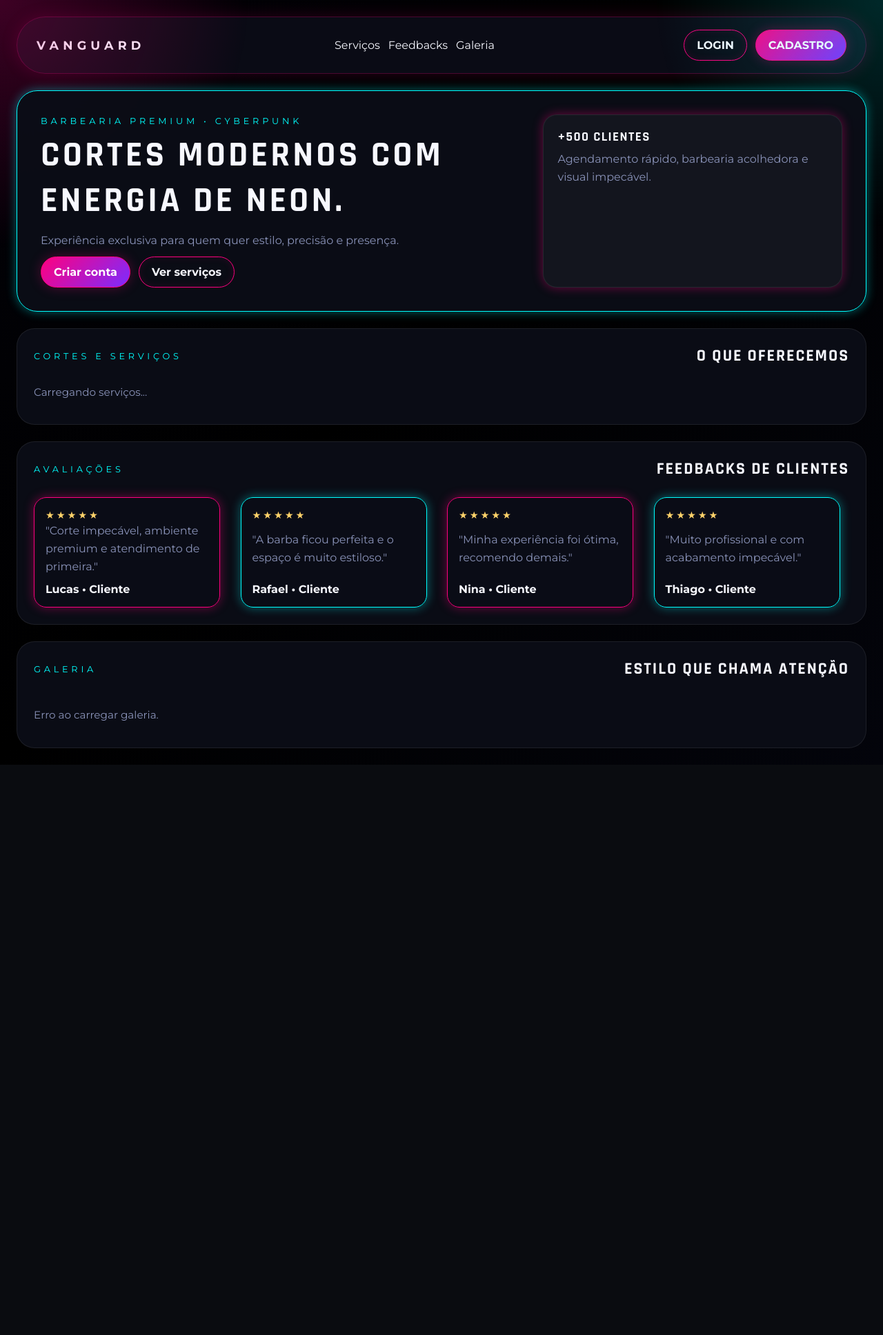
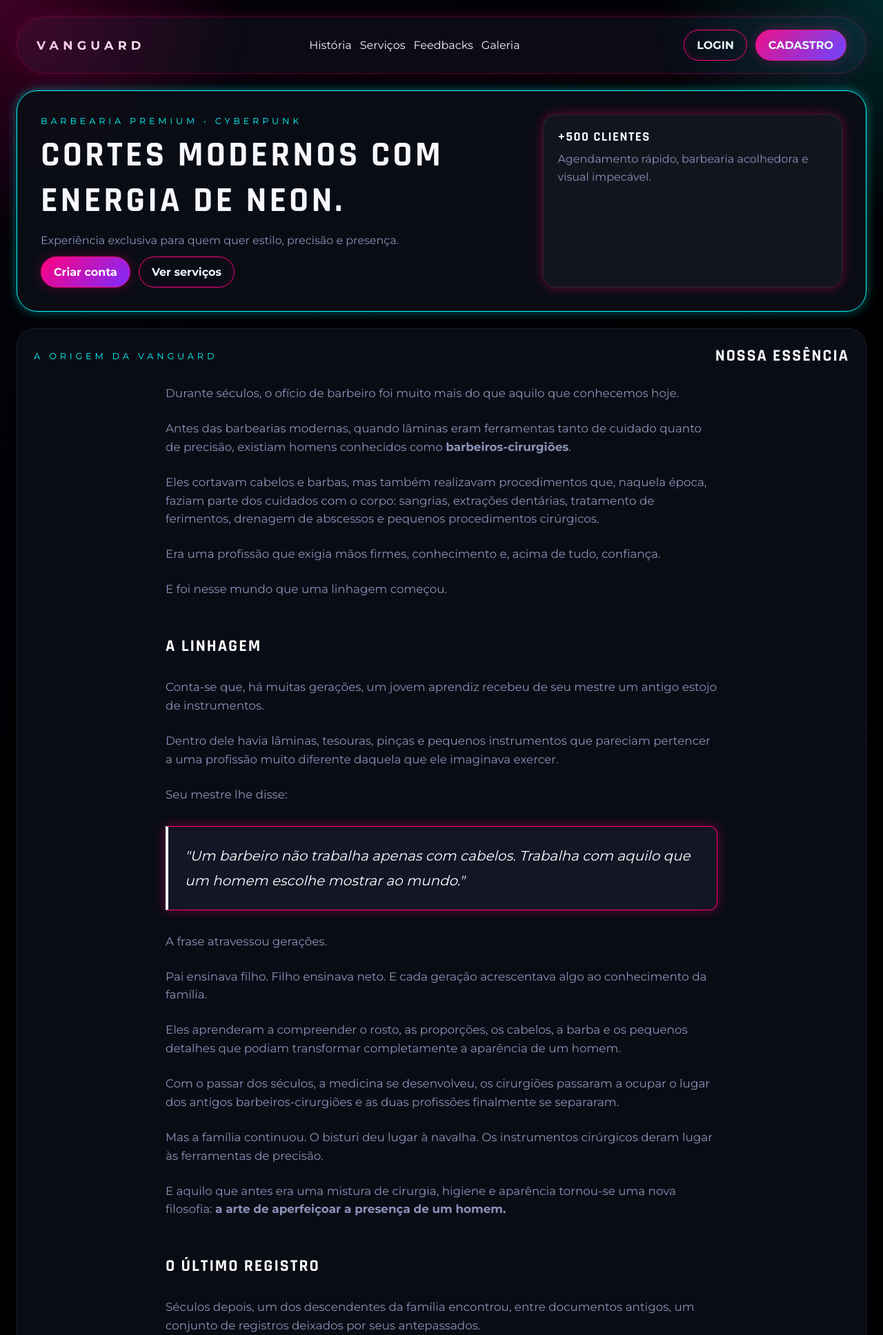
Before and after one commit to Swim-nshsjsn/vanguard, a PHP site: page /vangud/index.html in a window 1280 px wide. Shown: the top 1936 px of the page at 69% size. Before the commit the page ends 1109 px from the top, so only its background shows below. Run offline with PHP 8.4, Linux system fonts and the light colour scheme; some libraries are stand-ins or nearby versions.

Commit message:
Add files via upload

```diff
--- a/vangud/css/style.css
+++ b/vangud/css/style.css
@@ -1114,3 +1114,44 @@ select option {
   color: var(--muted);
   line-height: 1.4;
 }
+
+
+
+
+/* ── Seção História ───────────────────────── */
+.historia-content {
+  color: var(--text);
+  font-size: 1.05rem;
+  line-height: 1.8;
+  max-width: 800px;
+  margin: 0 auto;
+}
+.historia-content p {
+  margin-bottom: 24px;
+}
+.historia-subtitle {
+  font-size: 1.5rem;
+  color: #fff;
+  margin-top: 48px;
+  margin-bottom: 24px;
+  text-transform: uppercase;
+  letter-spacing: 2px;
+}
+.historia-quote {
+  font-size: 1.25rem;
+  font-style: italic;
+  padding: 24px;
+  margin: 32px 0;
+  background: var(--panel-2);
+  border-left: 4px solid;
+  color: #fff;
+  border-radius: 0 12px 12px 0;
+}
+.historia-conclusion {
+  font-size: 1.5rem;
+  color: var(--neon-cyan);
+  text-align: center;
+  margin-top: 48px;
+  text-transform: uppercase;
+  letter-spacing: 1px;
+}
--- a/vangud/index.html
+++ b/vangud/index.html
@@ -11,6 +11,7 @@
       <header class="topbar">
         <a id="brandLink" class="brand" href="index.html">VANGUARD</a>
         <nav class="nav-links">
+          <a href="#historia">História</a>
           <a href="#servicos">Serviços</a>
           <a href="#feedbacks">Feedbacks</a>
           <a href="#galeria">Galeria</a>
@@ -35,6 +36,58 @@
           <div class="hero-stat neon-border-pink">
             <h3>+500 clientes</h3>
             <p>Agendamento rápido, barbearia acolhedora e visual impecável.</p>
+          </div>
+        </section>
+
+        <section id="historia" class="section-card">
+          <div class="section-heading">
+            <p class="eyebrow">A Origem da Vanguard</p>
+            <h2>Nossa Essência</h2>
+          </div>
+          <div class="historia-content">
+            <p>Durante séculos, o ofício de barbeiro foi muito mais do que aquilo que conhecemos hoje.</p>
+            <p>Antes das barbearias modernas, quando lâminas eram ferramentas tanto de cuidado quanto de precisão, existiam homens conhecidos como <strong>barbeiros-cirurgiões</strong>.</p>
+            <p>Eles cortavam cabelos e barbas, mas também realizavam procedimentos que, naquela época, faziam parte dos cuidados com o corpo: sangrias, extrações dentárias, tratamento de ferimentos, drenagem de abscessos e pequenos procedimentos cirúrgicos.</p>
+            <p>Era uma profissão que exigia mãos firmes, conhecimento e, acima de tudo, confiança.</p>
+            <p>E foi nesse mundo que uma linhagem começou.</p>
+
+            <h3 class="historia-subtitle">A LINHAGEM</h3>
+            <p>Conta-se que, há muitas gerações, um jovem aprendiz recebeu de seu mestre um antigo estojo de instrumentos.</p>
+            <p>Dentro dele havia lâminas, tesouras, pinças e pequenos instrumentos que pareciam pertencer a uma profissão muito diferente daquela que ele imaginava exercer.</p>
+            <p>Seu mestre lhe disse:</p>
+
+            <blockquote class="historia-quote neon-border-pink">
+              "Um barbeiro não trabalha apenas com cabelos. Trabalha com aquilo que um homem escolhe mostrar ao mundo."
+            </blockquote>
+
+            <p>A frase atravessou gerações.</p>
+            <p>Pai ensinava filho. Filho ensinava neto. E cada geração acrescentava algo ao conhecimento da família.</p>
+            <p>Eles aprenderam a compreender o rosto, as proporções, os cabelos, a barba e os pequenos detalhes que podiam transformar completamente a aparência de um homem.</p>
+            <p>Com o passar dos séculos, a medicina se desenvolveu, os cirurgiões passaram a ocupar o lugar dos antigos barbeiros-cirurgiões e as duas profissões finalmente se separaram.</p>
+            <p>Mas a família continuou. O bisturi deu lugar à navalha. Os instrumentos cirúrgicos deram lugar às ferramentas de precisão.</p>
+            <p>E aquilo que antes era uma mistura de cirurgia, higiene e aparência tornou-se uma nova filosofia: <strong>a arte de aperfeiçoar a presença de um homem.</strong></p>
+
+            <h3 class="historia-subtitle">O ÚLTIMO REGISTRO</h3>
+            <p>Séculos depois, um dos descendentes da família encontrou, entre documentos antigos, um conjunto de registros deixados por seus antepassados.</p>
+            <p>Eram páginas envelhecidas, escritas à mão. Nelas estavam registrados nomes, técnicas, desenhos de instrumentos e relatos dos antigos mestres da família. Mas havia uma frase que aparecia repetidamente:</p>
+
+            <blockquote class="historia-quote neon-border-cyan">
+              "Precisão antes da lâmina. Conhecimento antes da mão. Propósito antes da aparência."
+            </blockquote>
+
+            <p>O homem percebeu então que sua família nunca havia simplesmente cortado cabelos.</p>
+            <p>Durante gerações, eles haviam aperfeiçoado uma mesma ideia: <strong>cuidar da imagem de um homem exigia muito mais do que habilidade. Exigia precisão.</strong></p>
+            <p>Foi naquele momento que ele decidiu recuperar o legado de seus antepassados. Não para reproduzir o passado. Mas para levá-lo ao futuro.</p>
+
+            <h3 class="historia-subtitle">VANGUARD</h3>
+            <p>Ele procurou uma palavra que representasse aquilo que sua família havia sido durante séculos. Uma palavra que significasse estar à frente. Na vanguarda. Na primeira linha. Na fronteira entre tradição e inovação.</p>
+            <p><strong>VANGUARD.</strong></p>
+            <p>O nome nasceu dessa ideia. Assim como os antigos barbeiros-cirurgiões precisavam dominar ferramentas, conhecimento e precisão, a VANGUARD carregaria os mesmos princípios para uma nova era.</p>
+            <p>Não seria apenas uma barbearia. Seria a continuação de uma linhagem. Uma marca construída sobre séculos de tradição, reinterpretada através da tecnologia, do design e da estética contemporânea.</p>
+            <p>Porque o mundo mudou. As ferramentas mudaram. A profissão mudou. Mas uma coisa permaneceu: <strong>a busca pela precisão.</strong></p>
+            <p>E é por isso que, na VANGUARD, cada detalhe importa. Cada corte. Cada linha. Cada contorno. Cada escolha.</p>
+
+            <p class="historia-conclusion">VANGUARD — tradição de precisão.</p>
           </div>
         </section>
 
```
